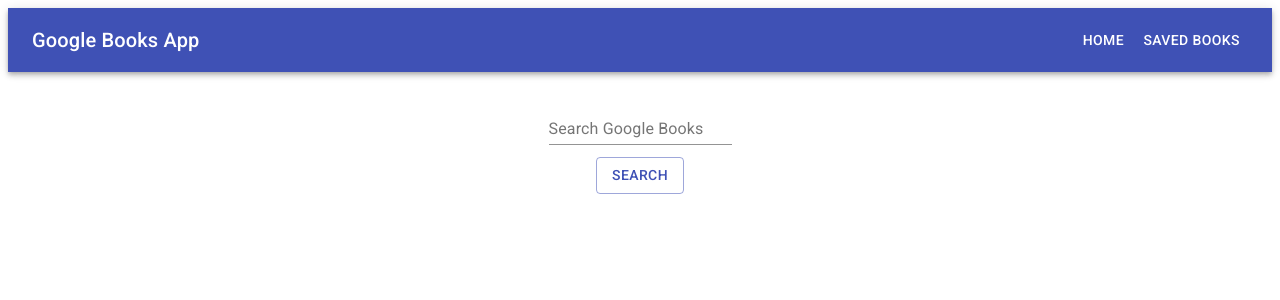
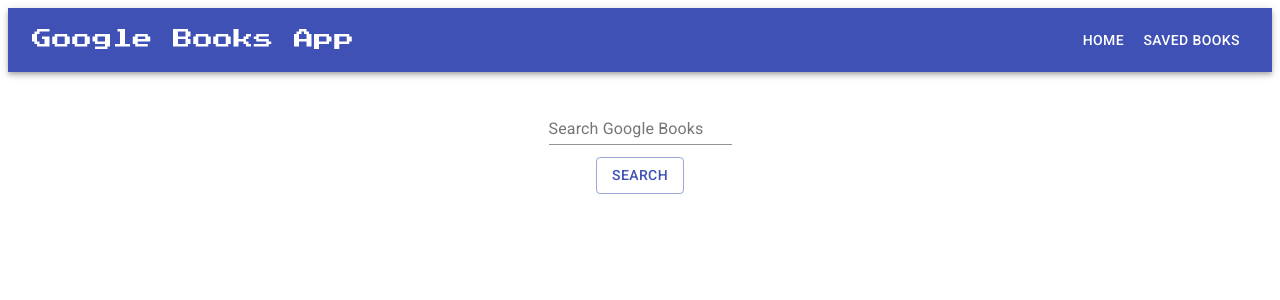
Before and after one commit to acerjak/googlebooksreact, a React (Create React App) app in the folder client/: page / in a window 1280 px wide. Shown: the top 300 px of the page. Built offline with nearby package versions, Linux system fonts and the light colour scheme.

Commit message:
updated with custom class name and font

```diff
--- a/client/src/components/Navbar/Navbar.js
+++ b/client/src/components/Navbar/Navbar.js
@@ -33,8 +33,8 @@ const Navbar = () => {
                     {/* <IconButton edge="start" className={classes.menuButton} color="inherit" aria-label="menu">
                         <MenuIcon />
                     </IconButton> */}
-                    <Typography variant="h6" className={classes.title}>
-                        <Link to="/" className={classes.link}>
+                    <Typography className={classes.title}>
+                        <Link to="/" className='hero-link'>
                             Google Books App
                         </Link>
                     </Typography>
```
